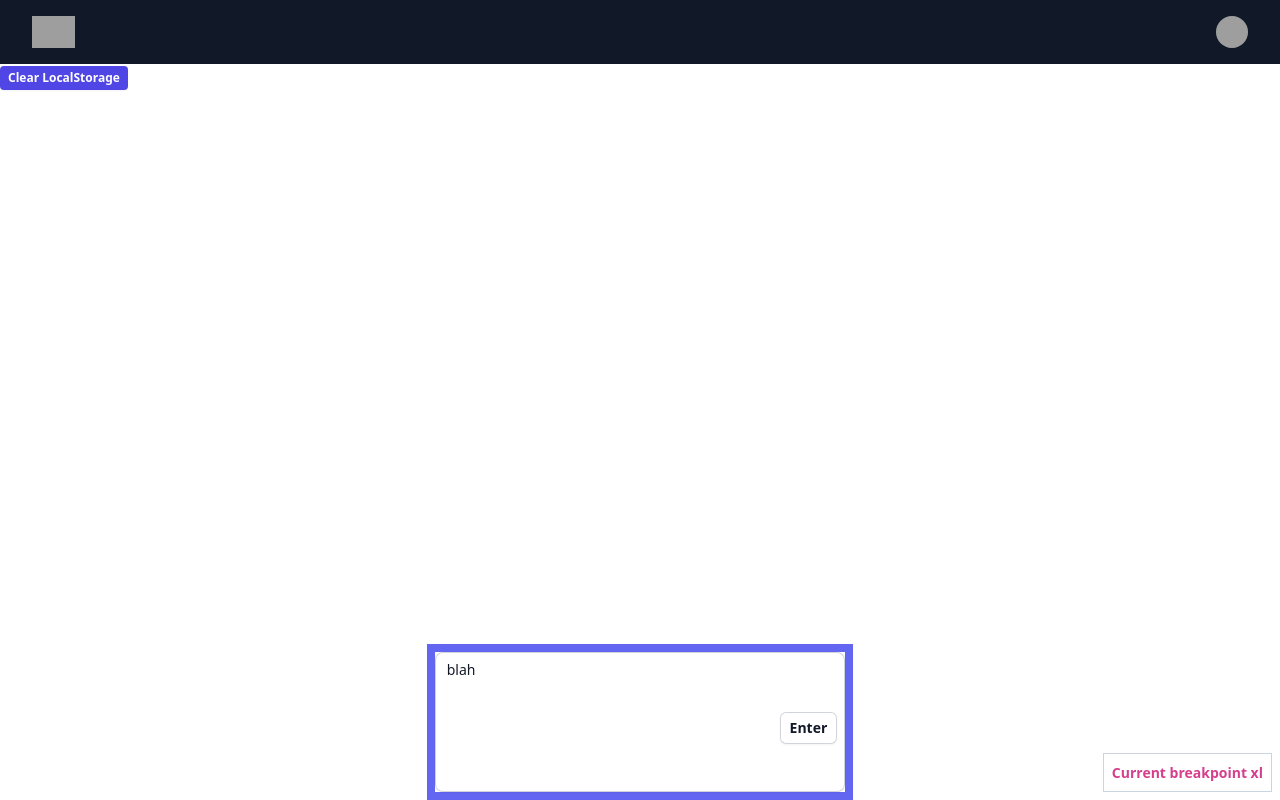
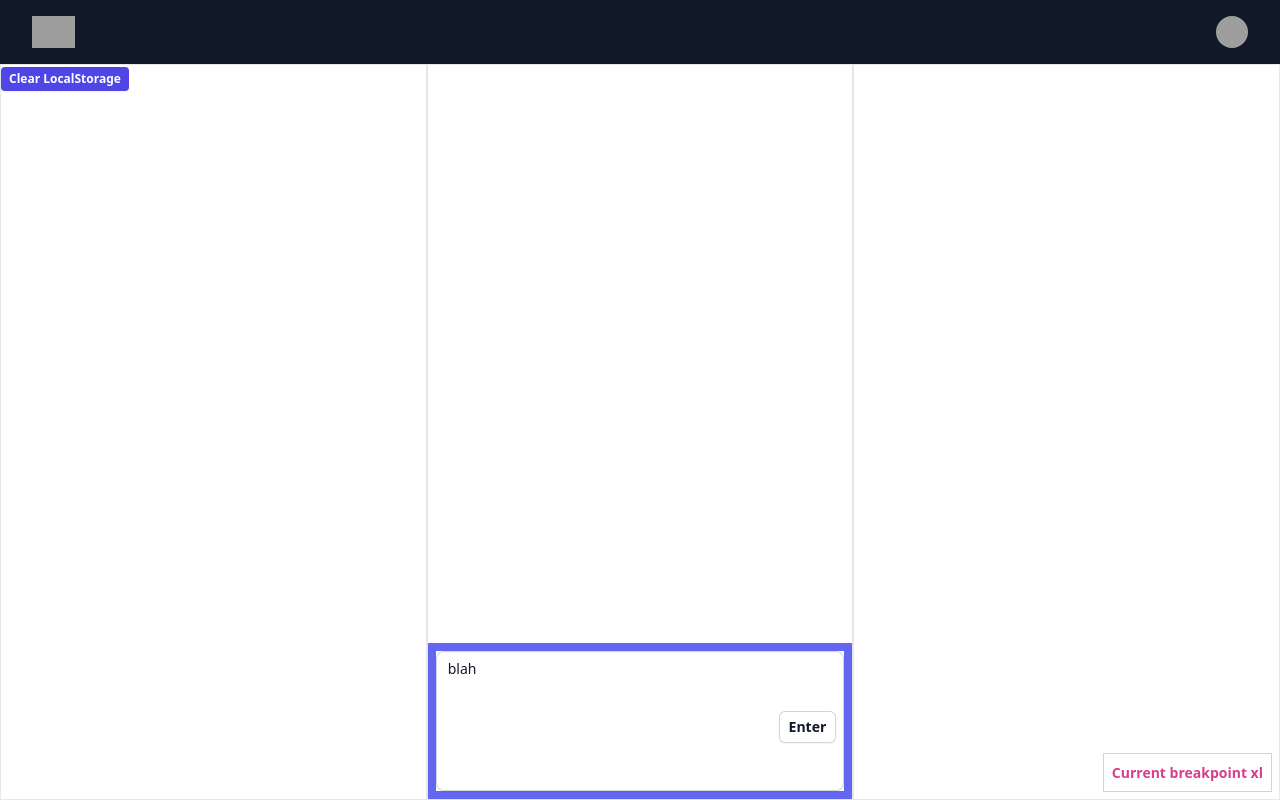
Before and after one commit to ChangedNameTo/solo-helper, a React (Vite) app: page / in a window 1280 px wide. Built offline with nearby package versions, Linux system fonts and the light colour scheme; grey boxes are pictures that could not be loaded; what javascript-time-ago would draw is missing.

Commit message:
Prepping for tiptap

```diff
--- a/src/components/Dashboard.jsx
+++ b/src/components/Dashboard.jsx
@@ -2,34 +2,17 @@ import { BellIcon } from "@heroicons/react/24/outline";
 
 import GameFeed from "./GameFeed";
 import ExaminerColumn from "./ExaminerColumn";
+import Header from "./Header";
 
 export default function Dashboard() {
   return (
     <>
       <div className="flex flex-col h-screen grow">
-        <div className="shrink-0 bg-gray-900">
-          <div className="mx-auto flex h-16 max-w-7xl items-center justify-between px-4 sm:px-6 lg:px-8">
-            <img
-              className="h-8 w-auto"
-              src="https://tailwindui.com/img/logos/mark.svg?color=indigo&shade=500"
-              alt="Your Company"
-            />
-            <div className="flex items-center gap-x-8">
-              <a href="#" className="-m-1.5 p-1.5">
-                <span className="sr-only">Your profile</span>
-                <img
-                  className="h-8 w-8 rounded-full bg-gray-800"
-                  src="https://images.unsplash.com/photo-1472099645785-5658abf4ff4e?ixlib=rb-1.2.1&ixid=eyJhcHBfaWQiOjEyMDd9&auto=format&fit=facearea&facepad=2&w=256&h=256&q=80"
-                  alt=""
-                />
-              </a>
-            </div>
-          </div>
-        </div>
+        <Header />
 
         {/* 3 column wrapper */}
         <div className="flex flex-row grow">
-          <div className="basis-1/3">
+          <div className="basis-1/3 border-grey-900 border">
             <button
               type="submit"
               className="rounded bg-indigo-600 px-2 py-1 text-xs font-semibold text-white shadow-sm hover:bg-indigo-500 focus-visible:outline focus-visible:outline-2 focus-visible:outline-offset-2 focus-visible:outline-indigo-600"
@@ -38,10 +21,10 @@ export default function Dashboard() {
               Clear LocalStorage
             </button>
           </div>
-          <div className="basis-1/3">
+          <div className="basis-1/3 border-grey-900 border">
             <GameFeed />
           </div>
-          <div className="basis-1/3">
+          <div className="basis-1/3 border-grey-900 border">
             <ExaminerColumn />
           </div>
         </div>
--- /dev/null
+++ b/src/components/Header.jsx
@@ -0,0 +1,23 @@
+export default function Header() {
+  return (
+    <div className="shrink-0 bg-gray-900">
+      <div className="mx-auto flex h-16 max-w-7xl items-center justify-between px-4 sm:px-6 lg:px-8">
+        <img
+          className="h-8 w-auto"
+          src="https://tailwindui.com/img/logos/mark.svg?color=indigo&shade=500"
+          alt="Your Company"
+        />
+        <div className="flex items-center gap-x-8">
+          <a href="#" className="-m-1.5 p-1.5">
+            <span className="sr-only">Your profile</span>
+            <img
+              className="h-8 w-8 rounded-full bg-gray-800"
+              src="https://images.unsplash.com/photo-1472099645785-5658abf4ff4e?ixlib=rb-1.2.1&ixid=eyJhcHBfaWQiOjEyMDd9&auto=format&fit=facearea&facepad=2&w=256&h=256&q=80"
+              alt=""
+            />
+          </a>
+        </div>
+      </div>
+    </div>
+  );
+}
```
